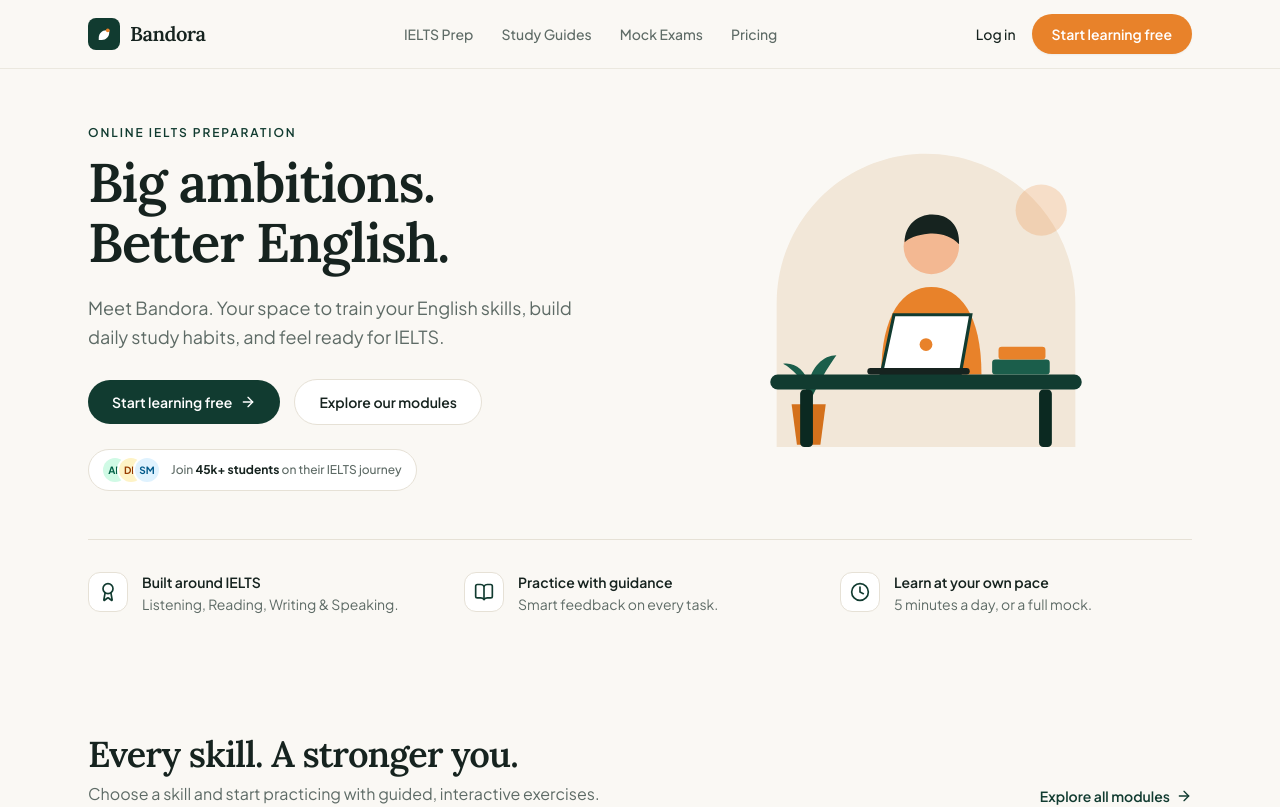
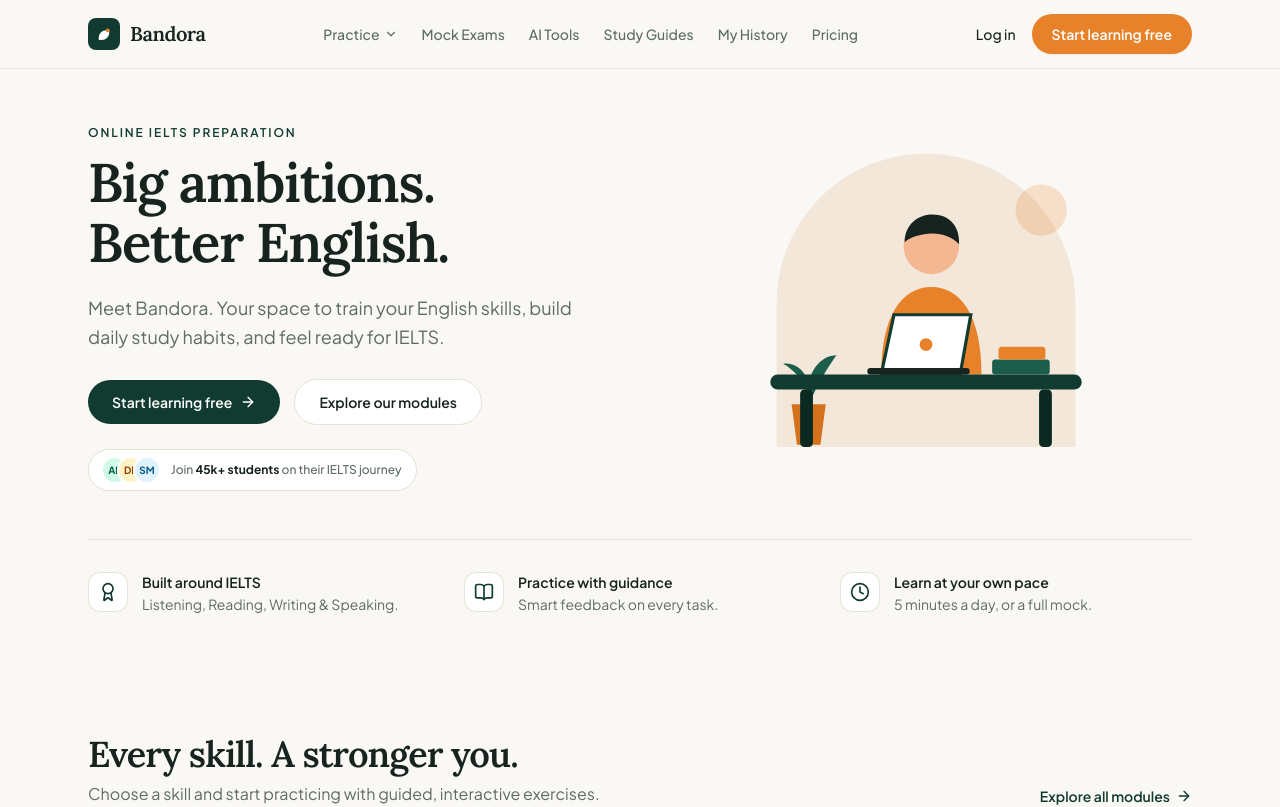
Before and after one commit to iamfaizan-ok/ielets-website44, a Next.js app in the folder frontend/: page / in a window 1280 px wide. Shown: the top 807 px of the page. Built offline with nearby package versions, Linux system fonts and the light colour scheme.

Commit message:
feat(navbar): replace header links with Practice dropdown and core sections

```diff
--- a/frontend/src/components/Navbar.tsx
+++ b/frontend/src/components/Navbar.tsx
@@ -1,13 +1,13 @@
 "use client";
 
-import { useState } from "react";
+import { useState, useRef, useEffect } from "react";
 import Link from "next/link";
-import { Menu, X } from "lucide-react";
-import { NAV_LINKS } from "@/data/landing";
+import { ChevronDown, Menu, X } from "lucide-react";
+import { NAV_LINKS, PRACTICE_ITEMS } from "@/data/landing";
 
 export function BrandLogo({ light = false }: { light?: boolean }) {
   return (
-    <Link href="/" className="inline-flex items-center gap-2.5 group">
+    <Link href="/" className="inline-flex items-center gap-2.5 group shrink-0">
       <span
         className={`flex h-8 w-8 items-center justify-center rounded-lg ${
           light ? "bg-amber text-white" : "bg-forest text-white"
@@ -40,34 +40,81 @@ export function BrandLogo({ light = false }: { light?: boolean }) {
 
 export function Navbar() {
   const [open, setOpen] = useState(false);
+  const [practiceOpen, setPracticeOpen] = useState(false);
+  const [mobilePracticeOpen, setMobilePracticeOpen] = useState(false);
+  const dropdownRef = useRef<HTMLDivElement>(null);
+
+  useEffect(() => {
+    function handleClickOutside(e: MouseEvent) {
+      if (
+        dropdownRef.current &&
+        !dropdownRef.current.contains(e.target as Node)
+      ) {
+        setPracticeOpen(false);
+      }
+    }
+    document.addEventListener("mousedown", handleClickOutside);
+    return () => document.removeEventListener("mousedown", handleClickOutside);
+  }, []);
 
   return (
     <header className="sticky top-0 z-40 bg-cream/95 backdrop-blur-sm border-b border-border/70">
-      <div className="mx-auto flex max-w-6xl items-center justify-between px-4 py-3.5 sm:px-6">
+      <div className="mx-auto flex max-w-6xl items-center justify-between gap-4 px-4 py-3.5 sm:px-6">
         <BrandLogo />
 
-        <nav className="hidden items-center gap-7 md:flex">
+        <nav className="hidden items-center gap-5 lg:gap-6 md:flex">
+          <div ref={dropdownRef} className="relative">
+            <button
+              type="button"
+              onClick={() => setPracticeOpen((prev) => !prev)}
+              aria-expanded={practiceOpen}
+              className="inline-flex items-center gap-1 whitespace-nowrap text-sm font-medium text-muted transition-colors hover:text-ink"
+            >
+              Practice
+              <ChevronDown
+                className={`h-3.5 w-3.5 transition-transform ${
+                  practiceOpen ? "rotate-180" : ""
+                }`}
+              />
+            </button>
+
+            {practiceOpen && (
+              <div className="absolute left-0 top-full mt-2.5 w-44 rounded-xl border border-border bg-surface p-1.5 shadow-md">
+                {PRACTICE_ITEMS.map((sub) => (
+                  <Link
+                    key={sub.label}
+                    href={sub.href}
+                    onClick={() => setPracticeOpen(false)}
+                    className="block rounded-lg px-3 py-2 text-sm font-medium text-ink transition-colors hover:bg-cream hover:text-forest"
+                  >
+                    {sub.label}
+                  </Link>
+                ))}
+              </div>
+            )}
+          </div>
+
           {NAV_LINKS.map((item) => (
             <Link
               key={item.label}
               href={item.href}
-              className="text-sm font-medium text-muted transition-colors hover:text-ink"
+              className="whitespace-nowrap text-sm font-medium text-muted transition-colors hover:text-ink"
             >
               {item.label}
             </Link>
           ))}
         </nav>
 
-        <div className="hidden items-center gap-4 md:flex">
+        <div className="hidden items-center gap-4 md:flex shrink-0">
           <Link
             href="#get-started"
-            className="text-sm font-medium text-ink transition-colors hover:text-forest"
+            className="whitespace-nowrap text-sm font-medium text-ink transition-colors hover:text-forest"
           >
             Log in
           </Link>
           <Link
             href="#get-started"
-            className="rounded-full bg-amber px-5 py-2.5 text-sm font-semibold text-white shadow-xs transition-colors hover:bg-amber-hover"
+            className="whitespace-nowrap rounded-full bg-amber px-5 py-2.5 text-sm font-semibold text-white shadow-xs transition-colors hover:bg-amber-hover"
           >
             Start learning free
           </Link>
@@ -85,13 +132,40 @@ export function Navbar() {
 
       {open && (
         <div className="border-t border-border bg-cream px-4 py-4 md:hidden">
-          <nav className="flex flex-col gap-3">
+          <nav className="flex flex-col gap-2">
+            <button
+              type="button"
+              onClick={() => setMobilePracticeOpen((prev) => !prev)}
+              className="flex items-center justify-between py-1.5 text-sm font-medium text-ink"
+            >
+              Practice
+              <ChevronDown
+                className={`h-4 w-4 transition-transform ${
+                  mobilePracticeOpen ? "rotate-180" : ""
+                }`}
+              />
+            </button>
+            {mobilePracticeOpen && (
+              <div className="ml-3 flex flex-col gap-1 border-l border-border pl-3 pb-1">
+                {PRACTICE_ITEMS.map((sub) => (
+                  <Link
+                    key={sub.label}
+                    href={sub.href}
+                    onClick={() => setOpen(false)}
+                    className="py-1 text-sm text-muted hover:text-ink"
+                  >
+                    {sub.label}
+                  </Link>
+                ))}
+              </div>
+            )}
+
             {NAV_LINKS.map((item) => (
               <Link
                 key={item.label}
                 href={item.href}
                 onClick={() => setOpen(false)}
-                className="text-sm font-medium text-ink py-1"
+                className="text-sm font-medium text-ink py-1.5"
               >
                 {item.label}
               </Link>
--- a/frontend/src/data/landing.ts
+++ b/frontend/src/data/landing.ts
@@ -21,10 +21,18 @@ export interface ResourceItem {
   href: string;
 }
 
+export const PRACTICE_ITEMS = [
+  { label: "Reading", href: "#modules" },
+  { label: "Listening", href: "#modules" },
+  { label: "Writing", href: "#practice" },
+  { label: "Speaking", href: "#practice" },
+];
+
 export const NAV_LINKS = [
-  { label: "IELTS Prep", href: "#modules" },
+  { label: "Mock Exams", href: "#practice" },
+  { label: "AI Tools", href: "#practice" },
   { label: "Study Guides", href: "#resources" },
-  { label: "Mock Exams", href: "#practice" },
+  { label: "My History", href: "#challenge" },
   { label: "Pricing", href: "#get-started" },
 ];
 
```
